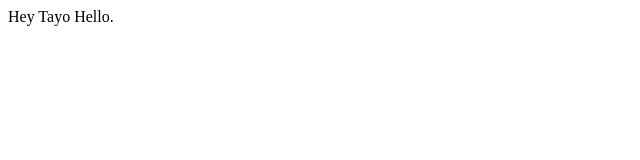
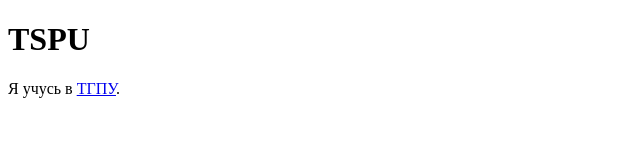
Before and after one commit to vladislavayalchigulova/vladislavayalchigulova.github.io, a plain HTML site: page index.html in a window 1280 px wide. Shown: the whole page, without its empty margins (0-640 px from the left). Drawn offline with Linux system fonts and the light colour scheme.

Commit message:
hl, a, p

```diff
--- a/index.html
+++ b/index.html
@@ -4,6 +4,7 @@
       <meta charset="utf-8">
     </head>
     <body>
-        Hey Tayo Hello.
+        <h1>TSPU</h1>
+        <p>Я учусь в <a href="https://tspu.ru"> ТГПУ</a>.</p>
     </body>
 </html>
```
